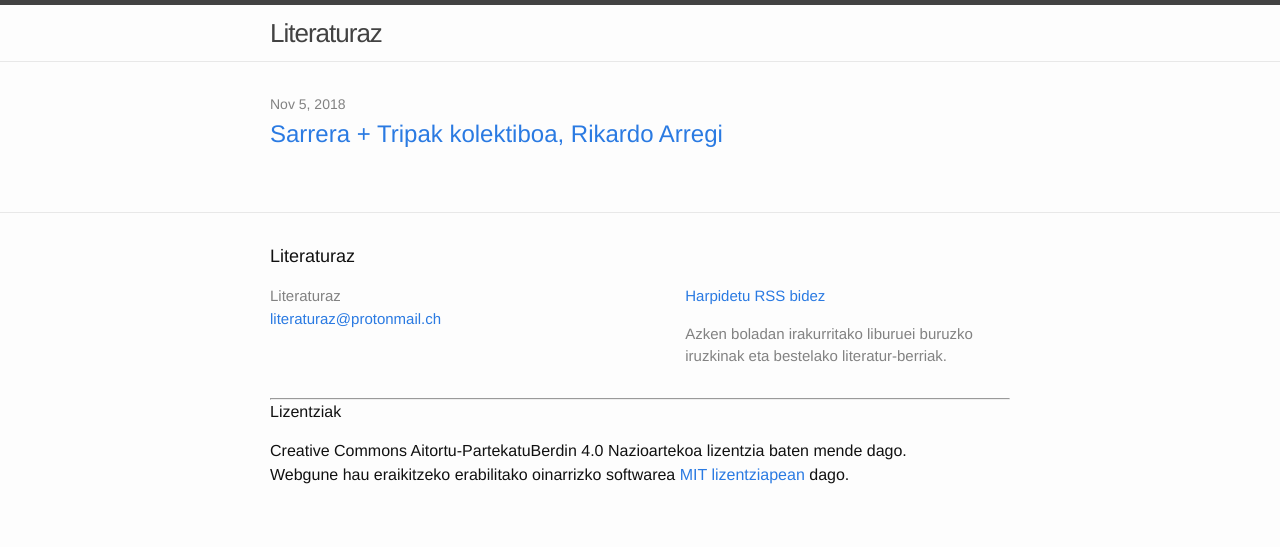
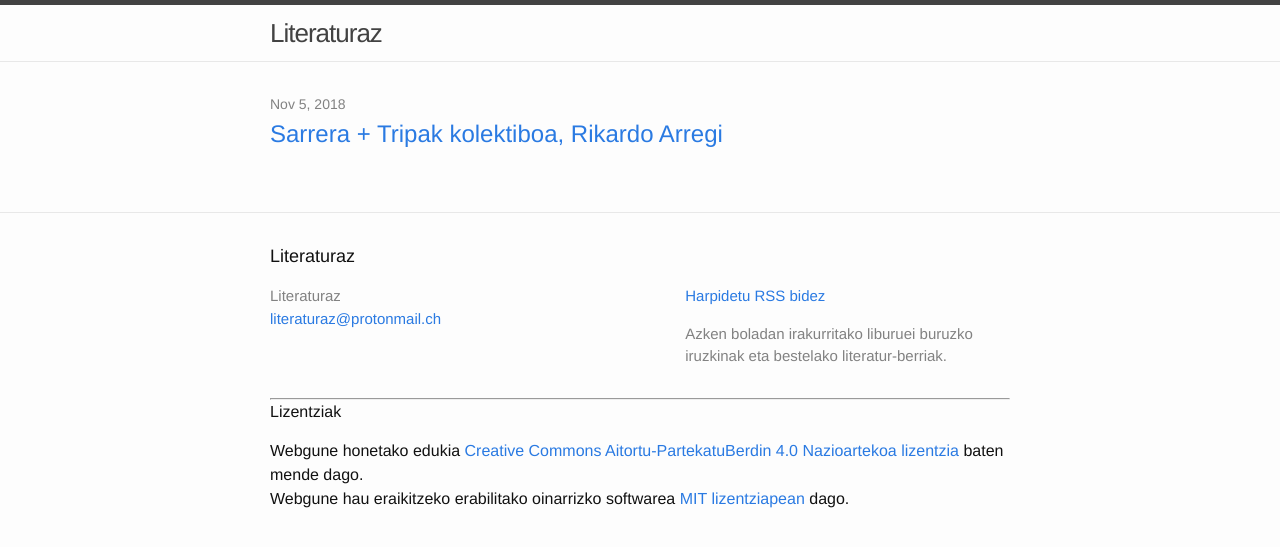
Before and after one commit to literaturaz/literaturaz.github.io, a Jekyll site: the page built from index.html, in a window 1280 px wide. Shown: the top 547 px of the page. Built offline with Jekyll 4.4.1, drawn with Linux system fonts in a browser that asks for light colours.

Commit message:
Update footer.html

```diff
--- a/_includes/footer.html
+++ b/_includes/footer.html
@@ -36,7 +36,7 @@
     </div>
     <hr>
         <h4>Lizentziak</h4>
-<div class="contact-list"
+<div class="contact-list">
 Webgune honetako edukia <a rel="license" href="http://creativecommons.org/licenses/by-sa/4.0/">Creative Commons Aitortu-PartekatuBerdin 4.0 Nazioartekoa lizentzia</a> baten mende dago.
 <br />
 Webgune hau eraikitzeko erabilitako oinarrizko softwarea <a href="https://github.com/jekyll/jekyll/blob/master/LICENSE">MIT lizentziapean</a> dago.
```
